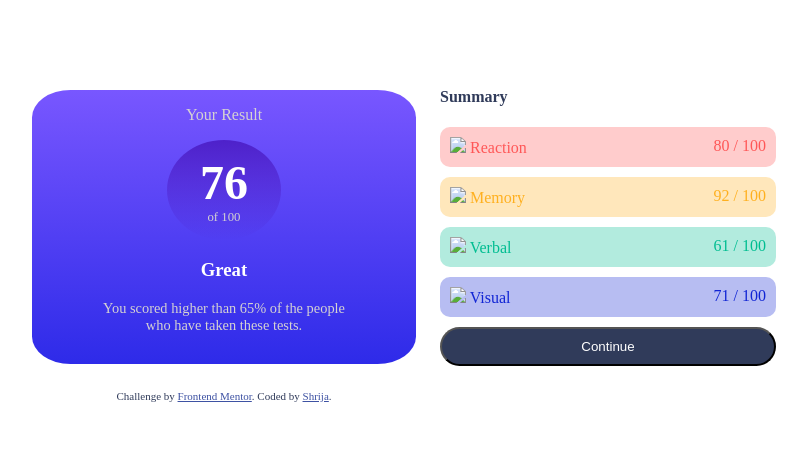
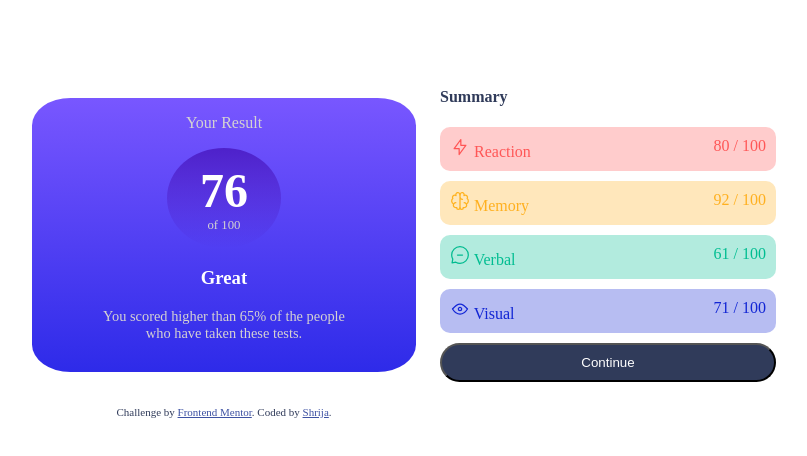
Before and after one commit to Shrija2/Project-1-Frontendmentor, a plain HTML site: page results-summary-component-main/index.html in a window 1280 px wide. Shown: the whole page, without its empty margins (32-839 px from the left). Drawn offline with Linux system fonts and the light colour scheme.

Commit message:
Update index.html-image issue

```diff
--- a/results-summary-component-main/index.html
+++ b/results-summary-component-main/index.html
@@ -36,25 +36,25 @@
   <h4>Summary</h4>
 
   <div class="reaction">
-    <img src="results-summary-component-main/assets/images/icon-reaction.svg">
+    <img src="./assets/images/icon-reaction.svg">
     Reaction
     <span>80 / 100</span>
   </div>
 
   <div class="memory">
-    <img src="results-summary-component-main/assets/images/icon-memory.svg">
+    <img src="./assets/images/icon-memory.svg">
     Memory
     <span>92 / 100</span>
   </div>
 
   <div class="verbal">
-    <img src="results-summary-component-main/assets/images/icon-verbal.svg">
+    <img src="./assets/images/icon-verbal.svg">
     Verbal
     <span>61 / 100</span>
   </div>
 
   <div class="visual">
-    <img src="results-summary-component-main/assets/images/icon-visual.svg">
+    <img src="./assets/images/icon-visual.svg">
     Visual
     <span>71 / 100</span>
   </div>
```
